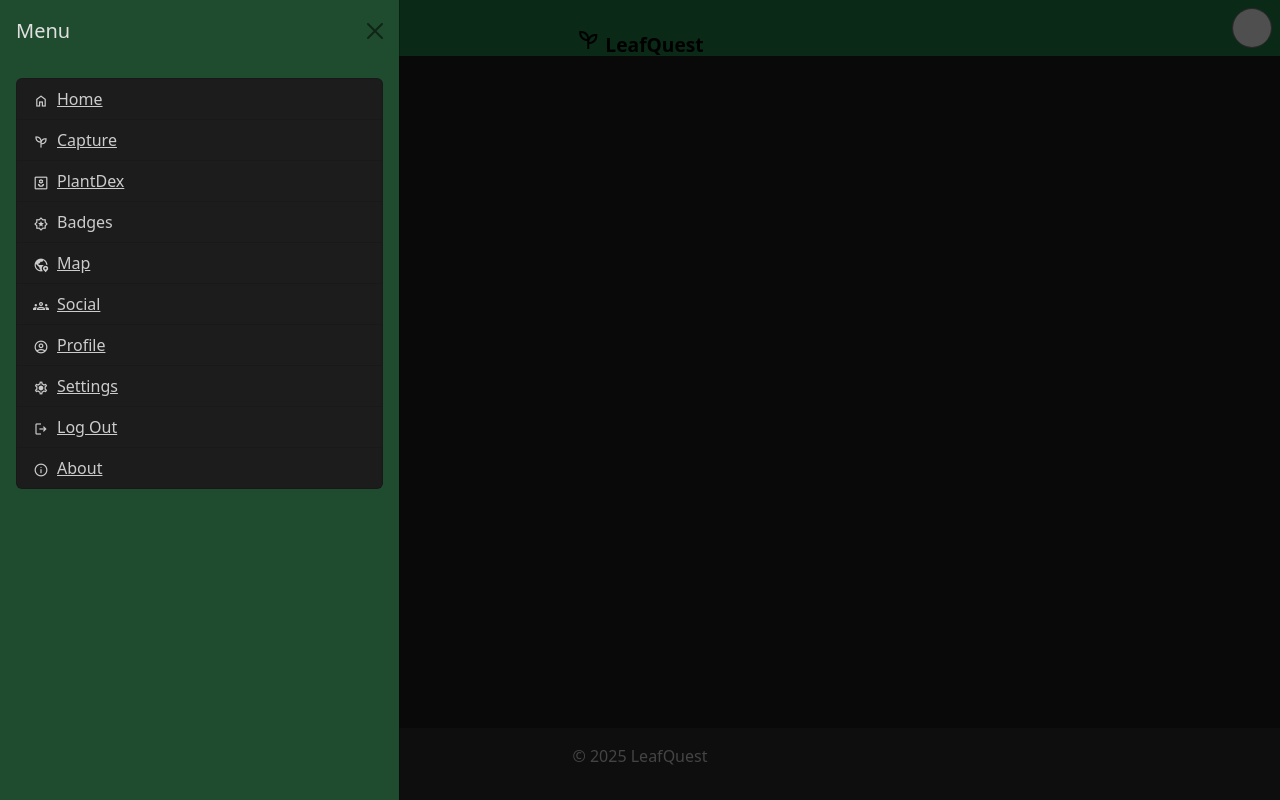
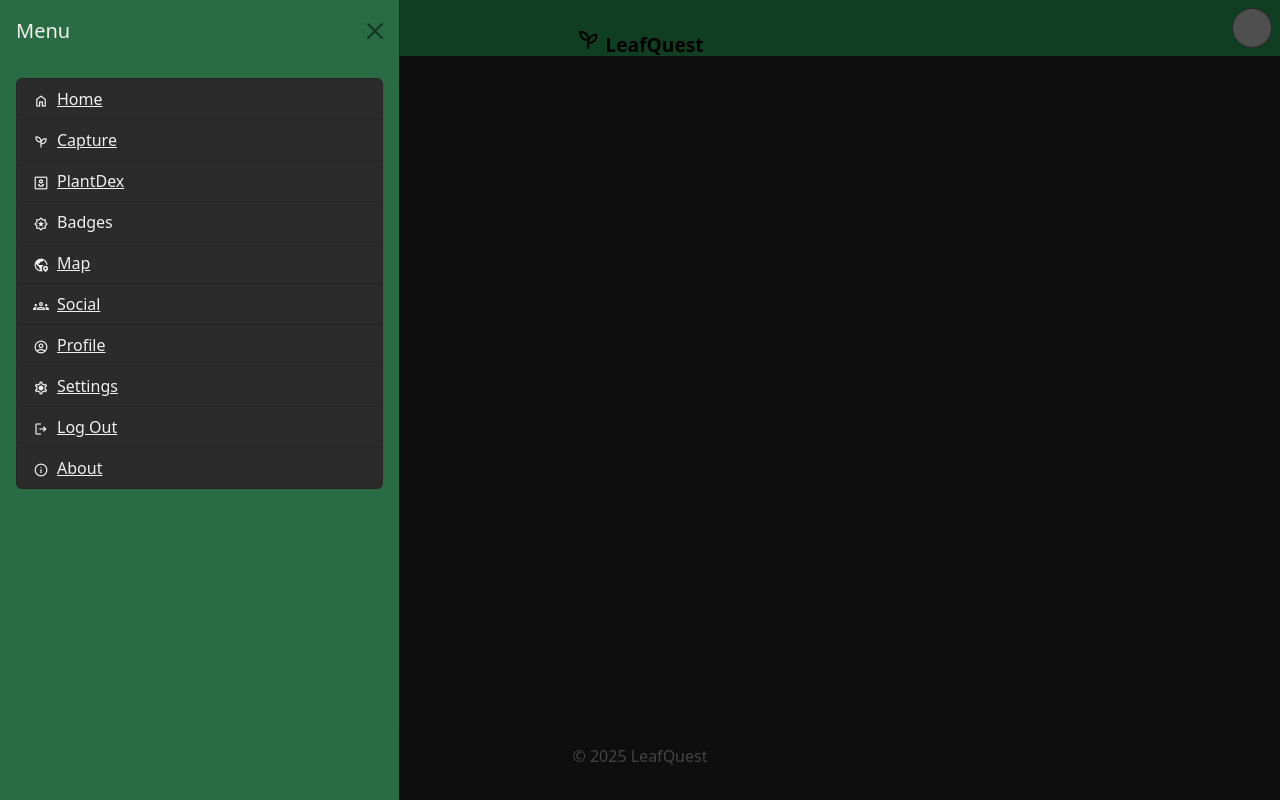
Before and after one commit to UCCS-SP25-CS4300-CS5300-1/Group-8-spring-2025, a Django app: page /badges/ in a window 1280 px wide, after a click on "menu". Run offline with Django 4.2, Linux system fonts and the light colour scheme; a user stored in the database is signed in; tables that the repository leaves empty hold one stand-in row (values such as "Sample post"); grey boxes marked "Sample" are stand-in pictures; grey boxes are pictures that could not be loaded.

Commit message:
restore dark mode color changes

```diff
--- a/LeafQuest/home/static/css/dark.css
+++ b/LeafQuest/home/static/css/dark.css
@@ -3,20 +3,20 @@
     This file is loaded conditionally in base.html
 */
 body {
-    background-color: #121212;
-    color: #e0e0e0;
+    background-color: #1e1e1e;
+    color: #f0f0f0;
 }
 
 footer {
-    background-color: #14532d;
+    background-color: #222;
 }
 
 .navbar-custom {
-    background-color: #14532d;
+    background-color: #207d47;
 }
 
 .sidebar-custom {
-    background-color: #1f4b2e;
+    background-color: #296b42;
 }
 
 .profile-btn {
@@ -39,20 +39,24 @@
 }
 
 .list-group-item {
-    background-color: #1c1c1c;
-    color: #ccc;
+    background-color: #2b2b2b;
+    color: #f0f0f0;
 }
 
 .list-group-item a {
-    color: #ccc;
+    color: #f0f0f0;
 }
 
 .list-group-item a:hover {
-    color: #fff;
+    color: #ffffff;
 }
 
 .profile-bg {
-    background-color:#1f4b2e;
+    background-color: #296b42;
+}
+
+.badge-tooltip {
+    background-color: #2a2a2a;
 }
 
 .container .nav .active {
@@ -80,7 +84,7 @@
 }
 
 .rank-card {
-    background-color: #121212;
+    background-color: #1e1e1e;
 }
 
 .image-card {
```
